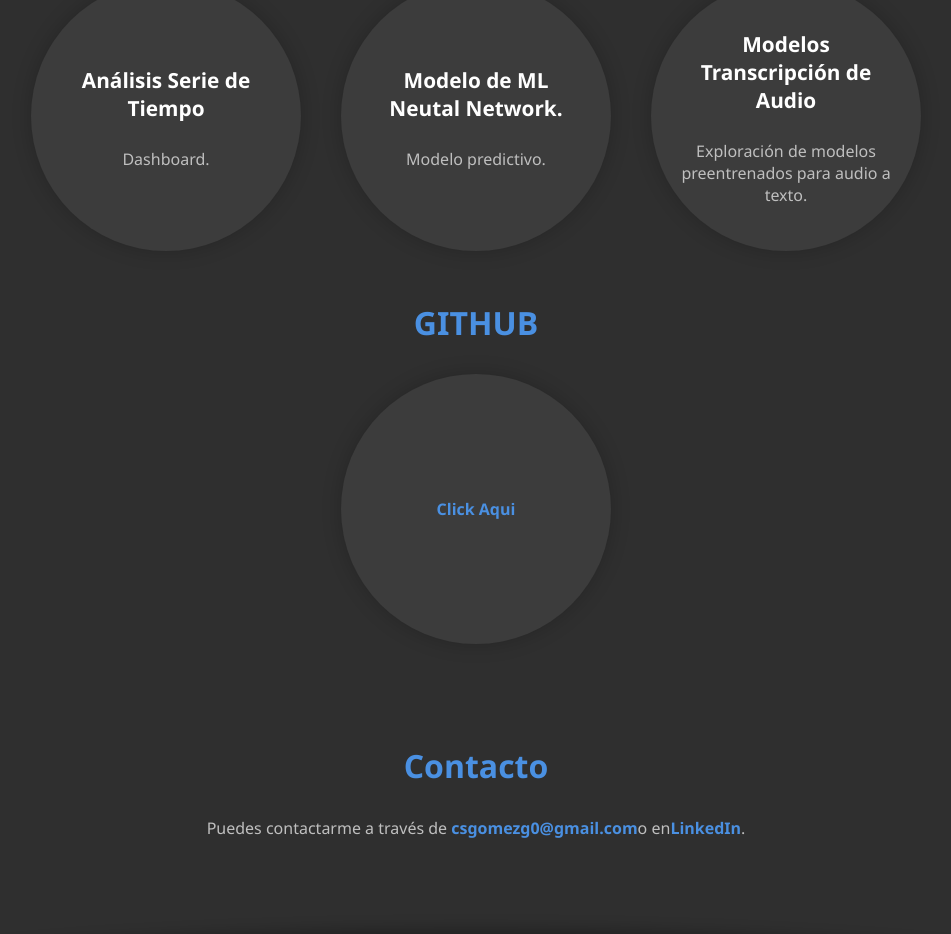
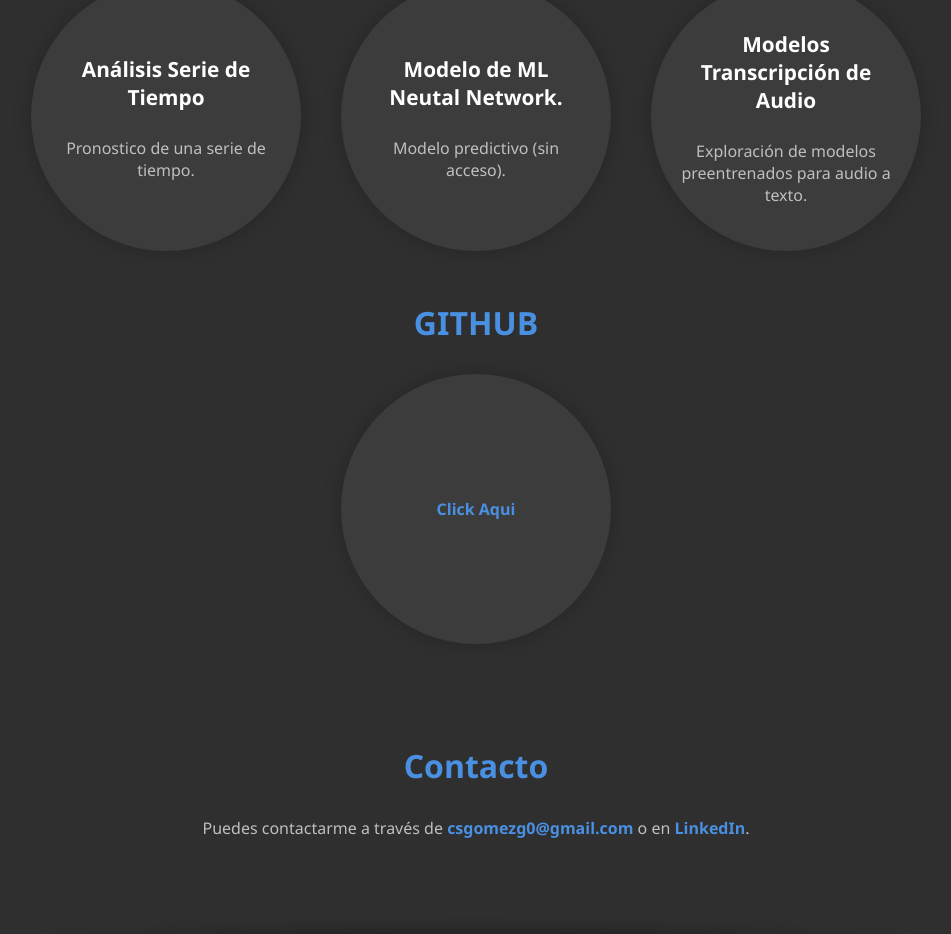
Before and after one commit to csgomezg0/Portafolio_CS, a React (Create React App) app: page / in a window 1280 px wide. Shown: the part 960-1894 px from the top of the page, without its empty margins (164-1115 px from the left). Built offline with nearby package versions, Linux system fonts and the light colour scheme.

Commit message:
cambio de algunos textos

```diff
--- a/src/textos/textosVar.js
+++ b/src/textos/textosVar.js
@@ -13,10 +13,10 @@ export const textos = {
     texto10: "Scikit-learn, TensorFlow, Keras",
     texto11: "Proyectos",
     texto12: "Análisis Serie de Tiempo",
-    texto13: "Dashboard.",
+    texto13: "Pronostico de una serie de tiempo.",
     //texto14:"GitHub",
     texto15: "Modelo de ML Neutal Network.",
-    texto16: "Modelo predictivo.",
+    texto16: "Modelo predictivo (sin acceso).",
     //texto17:"GitHub",
     texto18: "Modelos Transcripción de Audio",
     texto19: "Exploración de modelos preentrenados para audio a texto.",
@@ -24,10 +24,10 @@ export const textos = {
 
     texto20: "Contacto",
     texto21: "csgomezg0@gmail.com",
-    texto22: "LinkedIn",
+    texto22: " LinkedIn",
     texto23: "https://www.linkedin.com/in/carlos-gomez-0a1869174/",
     texto24: 'Puedes contactarme a través de ',
-    texto25: 'o en',
+    texto25: ' o en',
     texto26: "2024 Carlos S. Gómez.",
 
     texto26S0: "GITHUB",
```
